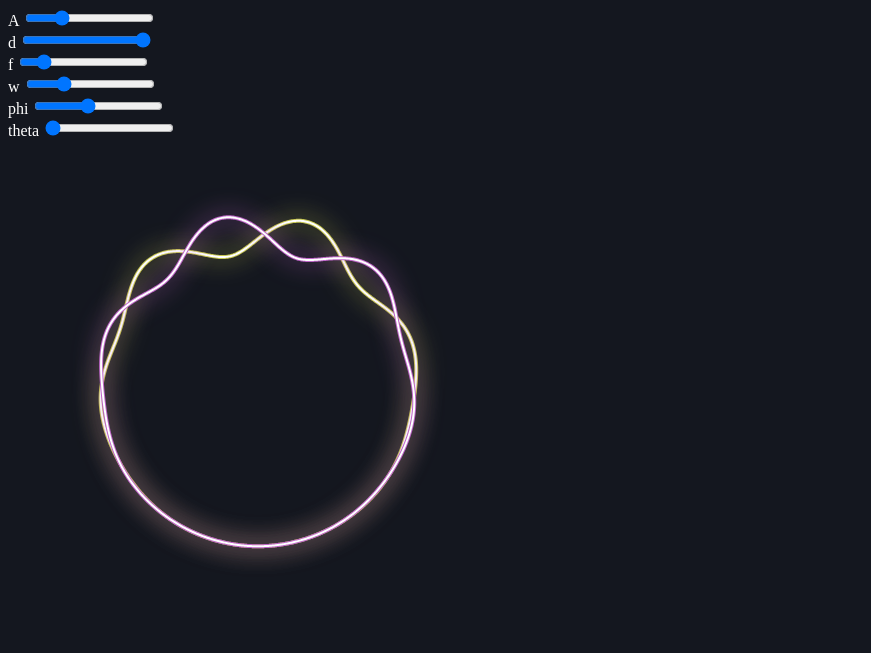
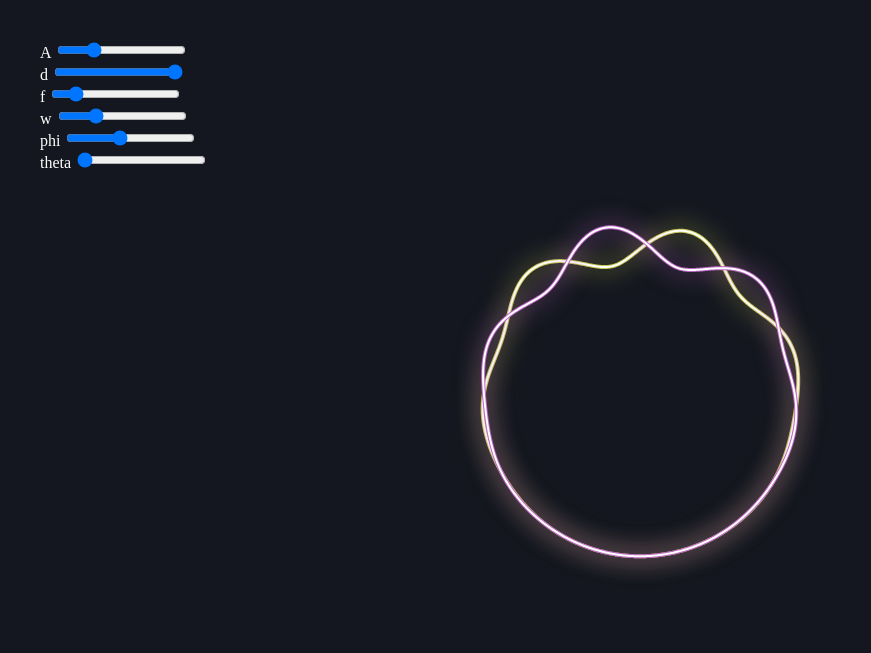
Before and after one commit to loboyd/parametric-neon, a plain HTML site: page index.html in a window 1280 px wide. Shown: the whole page, without its empty margins (0-871 px from the left). Drawn offline with Linux system fonts and the light colour scheme.

Commit message:
Improve spacing

```diff
--- a/index.html
+++ b/index.html
@@ -5,9 +5,17 @@
   <title>Parametric Curve SVG</title>
   <script defer src="script.js"></script>
   <style>
+    html, body {
+        height: 100%;
+        margin: 0;
+    }
+
     body {
         background: hsl(223, 23%, 10%);
         color: white;
+        display: flex;
+        justify-content: center;
+        align-items: center;
     }
 
     #curve1 {
@@ -22,6 +30,10 @@
         display: flex;
         flex-direction: column;
         max-width: 300px;
+        padding: 40px;
+        position: absolute;
+        top: 0;
+        left: 0;
     }
   </style>
 </head>
```
